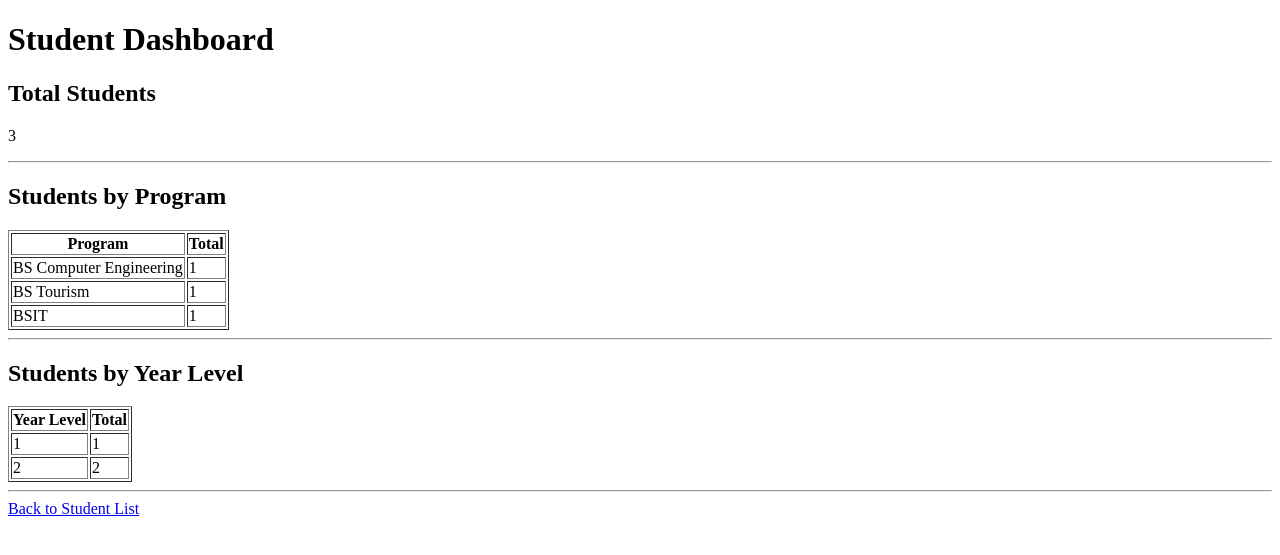
After one commit to SKleine31/SKNDjangoWebApp, a Django app: page /registration/dashboard/ in a window 1280 px wide. The commit adds this page. Shown: the top 555 px of the page. Run offline with Django 5.2, Linux system fonts and the light colour scheme; data comes from the database, SQL or seed files in the repository; both versions use the stored data as it was after the commit.

Commit message:
Add student dashboard for Module 04

```diff
--- /dev/null
+++ b/registration/templates/registration/student_dashboard.html
@@ -0,0 +1,72 @@
+<!DOCTYPE html>
+<html>
+<head>
+    <title>Student Dashboard</title>
+</head>
+
+<body>
+
+    <h1>Student Dashboard</h1>
+
+    <h2>Total Students</h2>
+
+    <p>
+        {{ total_students }}
+    </p>
+
+    <hr>
+
+    <h2>Students by Program</h2>
+
+    <table border="1">
+        <tr>
+            <th>Program</th>
+            <th>Total</th>
+        </tr>
+
+        {% for item in program_summary %}
+        <tr>
+            <td>{{ item.program }}</td>
+            <td>{{ item.total }}</td>
+        </tr>
+        {% empty %}
+        <tr>
+            <td colspan="2">
+                No program data available.
+            </td>
+        </tr>
+        {% endfor %}
+    </table>
+
+    <hr>
+
+    <h2>Students by Year Level</h2>
+
+    <table border="1">
+        <tr>
+            <th>Year Level</th>
+            <th>Total</th>
+        </tr>
+
+        {% for item in year_summary %}
+        <tr>
+            <td>{{ item.year_level }}</td>
+            <td>{{ item.total }}</td>
+        </tr>
+        {% empty %}
+        <tr>
+            <td colspan="2">
+                No year-level data available.
+            </td>
+        </tr>
+        {% endfor %}
+    </table>
+
+    <hr>
+
+    <a href="{% url 'student_list' %}">
+        Back to Student List
+    </a>
+
+</body>
+</html>
--- a/registration/templates/registration/student_list.html
+++ b/registration/templates/registration/student_list.html
@@ -9,6 +9,12 @@
 
     <a href="{% url 'student_create' %}">
         Register Student
+    </a>
+
+    <br><br>
+
+    <a href="{% url 'student_dashboard' %}">
+    Student Dashboard
     </a>
 
     <hr>
--- a/registration/urls.py
+++ b/registration/urls.py
@@ -22,4 +22,7 @@ urlpatterns = [
         views.student_delete,
         name='student_delete'
     ),
+
+    path('dashboard/', views.student_dashboard, name='student_dashboard'),
+
 ]
--- a/registration/views.py
+++ b/registration/views.py
@@ -1,6 +1,7 @@
 from django.shortcuts import render, redirect, get_object_or_404
 from .models import Student
 from .forms import StudentForm
+from django.db.models import Count
 
 
 def student_create(request):
@@ -67,3 +68,32 @@ def student_delete(request, pk):
         'registration/student_confirm_delete.html',
         {'student': student}
     )
+
+def student_dashboard(request):
+    students = Student.objects.all()
+
+    total_students = students.count()
+
+    program_summary = (
+        students
+        .values('program')
+        .annotate(total=Count('id'))
+        .order_by('program')
+    )
+
+    year_summary = (
+        students
+        .values('year_level')
+        .annotate(total=Count('id'))
+        .order_by('year_level')
+    )
+
+    return render(
+        request,
+        'registration/student_dashboard.html',
+        {
+            'total_students': total_students,
+            'program_summary': program_summary,
+            'year_summary': year_summary,
+        }
+    )
```
Also changed, not shown: db.sqlite3.
